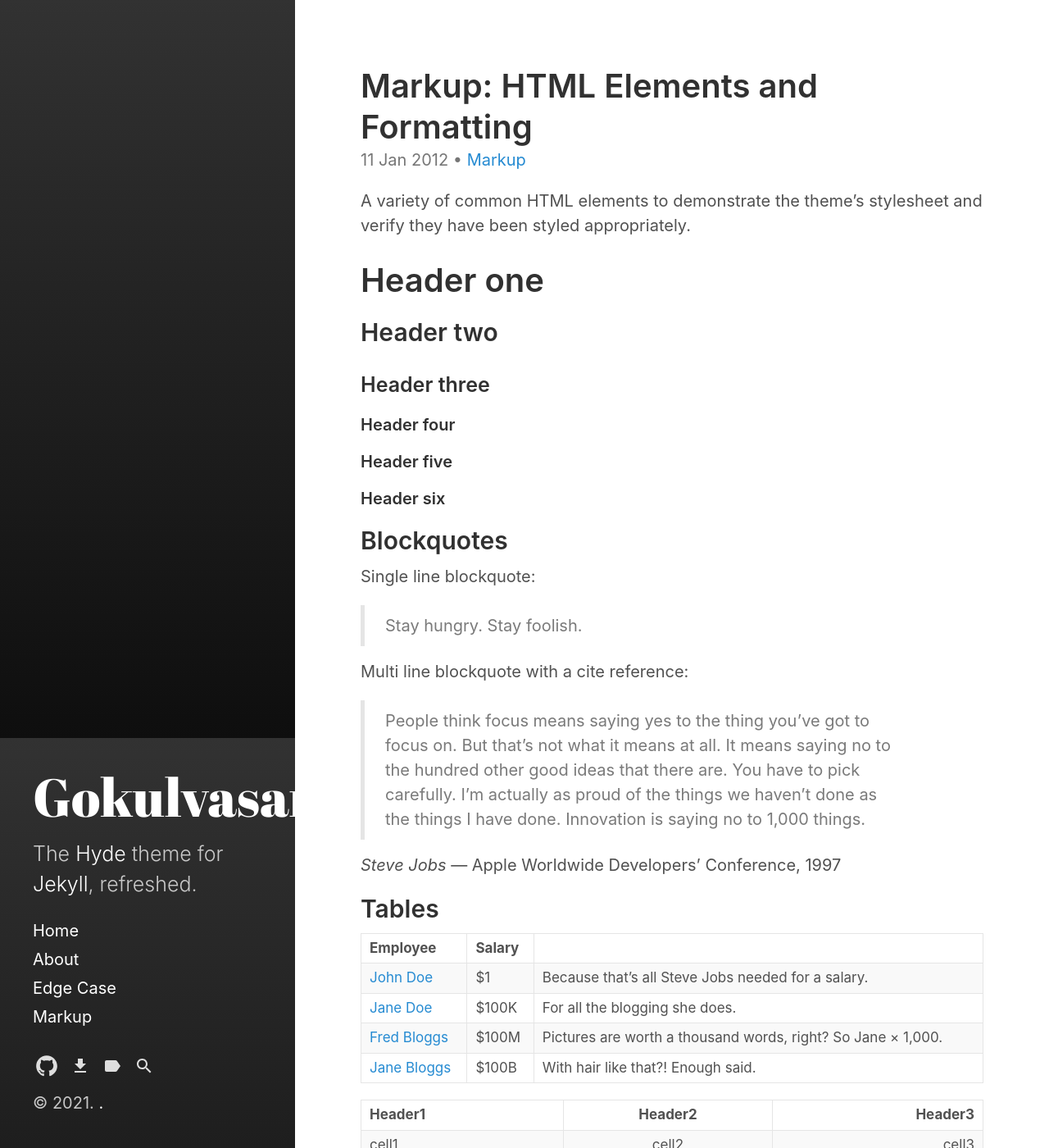
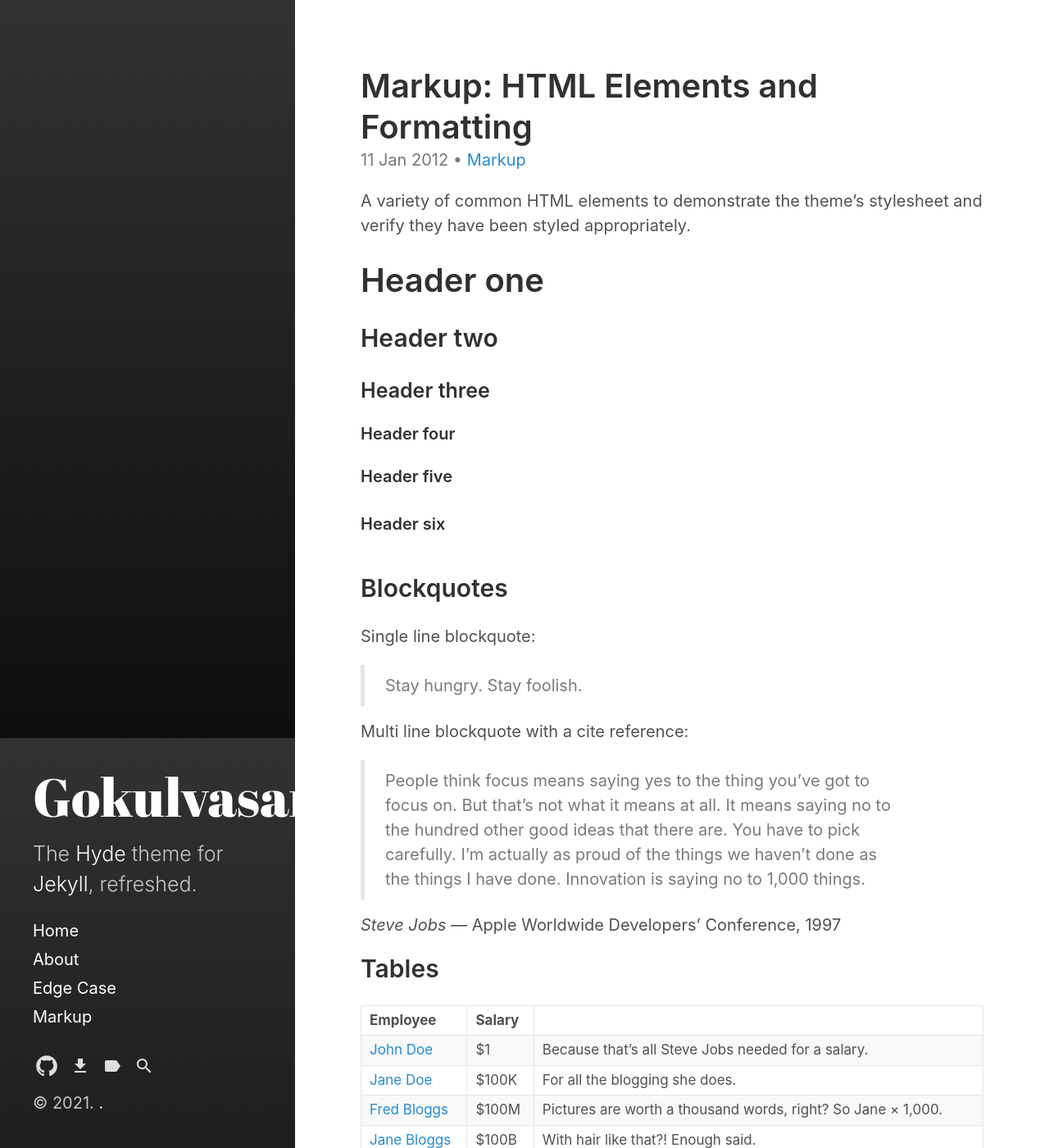
Before and after one commit to Ajay6023/masterHyde, a Jekyll site: the page built from _posts/2012-01-11-markup-html-elements-and-formatting.md, in a window 1280 px wide and 1400 px high. Shown: the whole window at 82% size. Built offline with Jekyll 4.4.1, drawn with Linux system fonts in a browser that asks for light colours.

Commit message:
Update _type.scss

```diff
--- a/_sass/hydeout/_type.scss
+++ b/_sass/hydeout/_type.scss
@@ -12,7 +12,7 @@ h6,
   color: $heading-color;
   font-weight: 600;
   line-height: 1.25;
-  margin-bottom: $heading-spacing;
+ // margin-bottom: $heading-spacing;
   text-rendering: optimizeLegibility;
 }
 
```
